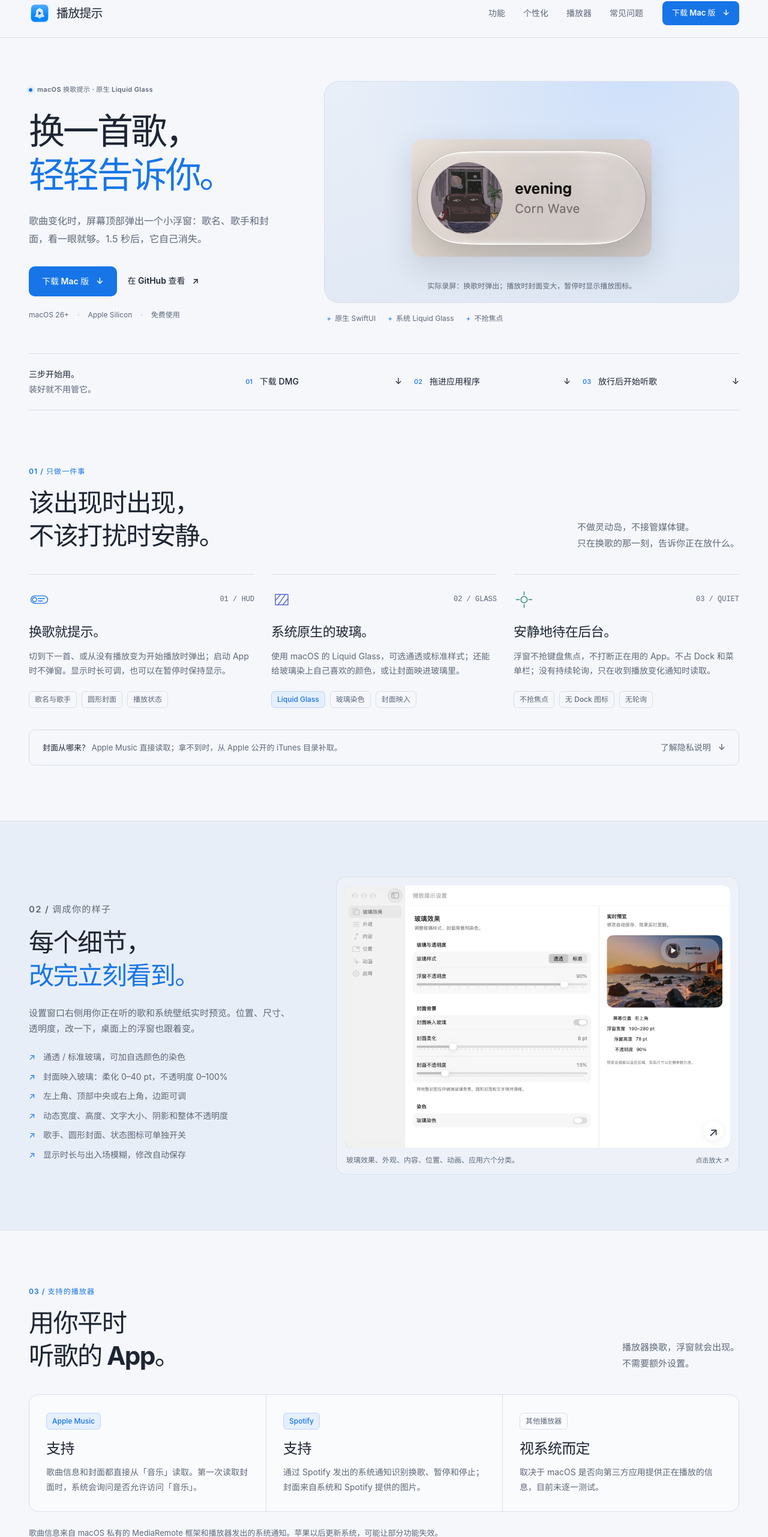
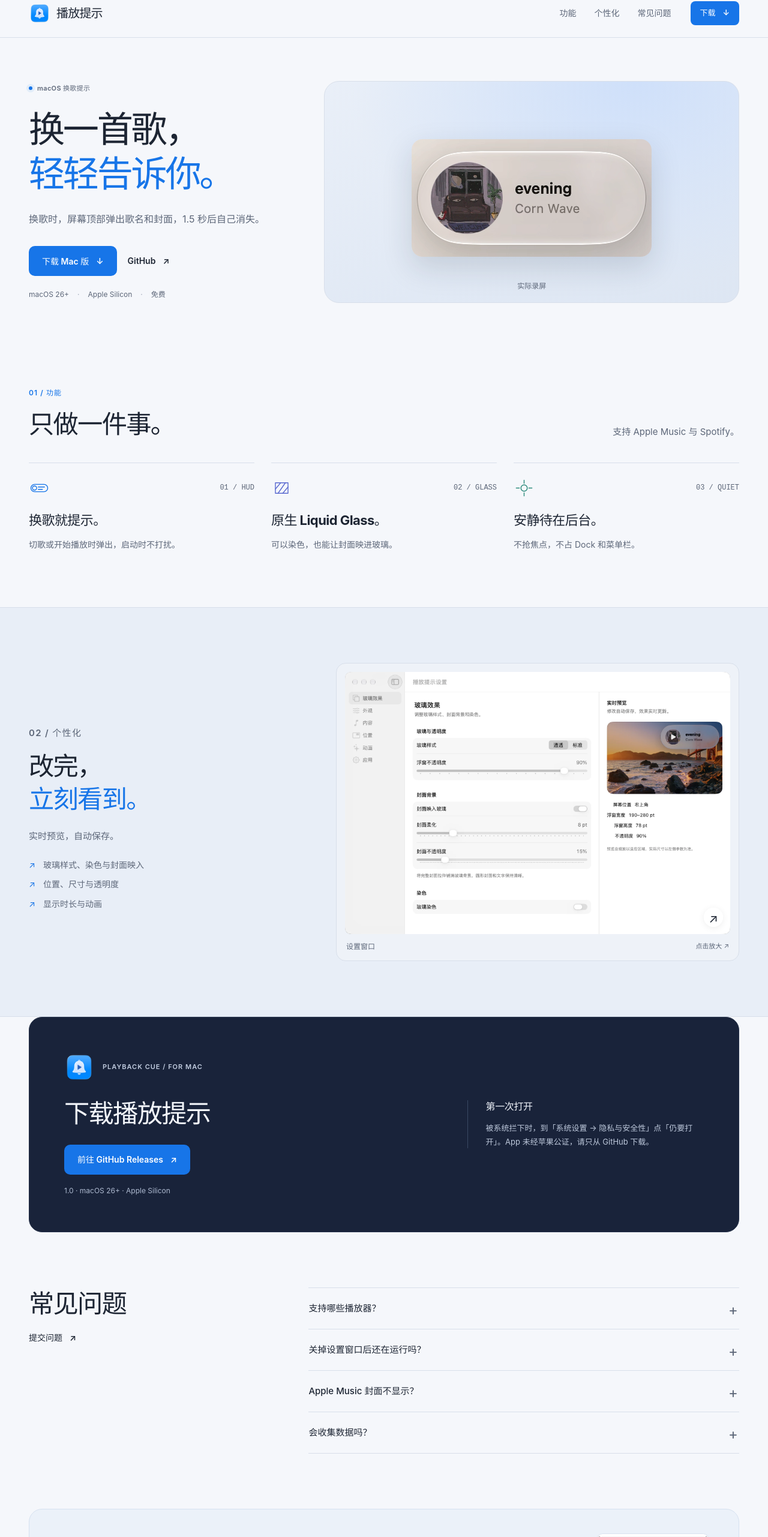
Before and after one commit to Andyshenjx/PlaybackCue-Mac, a plain HTML site: page docs/index.html in a window 1280 px wide. Shown: the part 18-2580 px from the top of the page at 60% size. Drawn offline with Linux system fonts and the light colour scheme; grey boxes are pictures that could not be loaded.

Commit message:
精简网站文案，以录屏和截图为主

```diff
--- a/docs/index.html
+++ b/docs/index.html
@@ -18,8 +18,8 @@
   <meta name="twitter:card" content="summary_large_image">
   <link rel="icon" type="image/png" href="assets/app-icon.png">
   <link rel="apple-touch-icon" href="assets/app-icon.png">
-  <link rel="stylesheet" href="styles.css?v=1.0.1">
-  <script src="site.js?v=1.0.1" defer></script>
+  <link rel="stylesheet" href="styles.css?v=1.0.2">
+  <script src="site.js?v=1.0.2" defer></script>
   <!-- Google Analytics 4 -->
   <script async src="https://www.googletagmanager.com/gtag/js?id=G-EDCEBKFG3F"></script>
   <script>
@@ -55,12 +55,12 @@
   <header class="site-header">
     <nav class="nav shell" aria-label="主导航">
       <a class="brand" href="index.html" aria-label="播放提示 首页" aria-current="page"><img src="assets/app-icon.png" alt="" width="36" height="36"><span>播放<strong>提示</strong></span></a>
-      <div class="nav-links"><a href="#features">功能</a><a href="#settings">个性化</a><a href="#players">播放器</a><a href="#faq">常见问题</a></div>
+      <div class="nav-links"><a href="#features">功能</a><a href="#settings">个性化</a><a href="#faq">常见问题</a></div>
       <div class="nav-actions">
-        <a class="button button-small" href="#download">下载 Mac 版 <span aria-hidden="true">↓</span></a>
+        <a class="button button-small" href="#download">下载 <span aria-hidden="true">↓</span></a>
         <details class="mobile-menu">
           <summary aria-label="网站导航"><span class="menu-lines" aria-hidden="true"></span><span class="visually-hidden">网站导航</span></summary>
-          <div class="mobile-menu-panel"><a href="#features">功能</a><a href="#settings">个性化</a><a href="#players">播放器</a><a href="#faq">常见问题</a><a href="#support">支持开发</a><a href="https://github.com/Andyshenjx/PlaybackCue-Mac">GitHub <span aria-hidden="true">↗</span></a></div>
+          <div class="mobile-menu-panel"><a href="#features">功能</a><a href="#settings">个性化</a><a href="#faq">常见问题</a><a href="https://github.com/Andyshenjx/PlaybackCue-Mac">GitHub <span aria-hidden="true">↗</span></a></div>
         </details>
       </div>
     </nav>
@@ -69,11 +69,11 @@
 
     <section class="hero shell" aria-labelledby="hero-title">
       <div class="hero-copy">
-        <p class="eyebrow"><span class="status-dot" aria-hidden="true"></span>macOS 换歌提示 · 原生 Liquid Glass</p>
+        <p class="eyebrow"><span class="status-dot" aria-hidden="true"></span>macOS 换歌提示</p>
         <h1 id="hero-title">换一首歌，<br><span class="accent">轻轻告诉你。</span></h1>
-        <p class="hero-description">歌曲变化时，屏幕顶部弹出一个小浮窗：歌名、歌手和封面，看一眼就够。1.5 秒后，它自己消失。</p>
-        <div class="hero-actions"><a class="button" href="#download">下载 Mac 版 <span aria-hidden="true">↓</span></a><a class="text-link" href="https://github.com/Andyshenjx/PlaybackCue-Mac">在 GitHub 查看 <span aria-hidden="true">↗</span></a></div>
-        <p class="hero-meta"><span>macOS 26+</span><span>Apple Silicon</span><span>免费使用</span></p>
+        <p class="hero-description">换歌时，屏幕顶部弹出歌名和封面，1.5 秒后自己消失。</p>
+        <div class="hero-actions"><a class="button" href="#download">下载 Mac 版 <span aria-hidden="true">↓</span></a><a class="text-link" href="https://github.com/Andyshenjx/PlaybackCue-Mac">GitHub <span aria-hidden="true">↗</span></a></div>
+        <p class="hero-meta"><span>macOS 26+</span><span>Apple Silicon</span><span>免费</span></p>
       </div>
       <div class="hero-visual">
         <figure class="screenshot hud-shot">
@@ -83,98 +83,68 @@
               <img src="assets/hud-demo-poster.png" alt="换歌时屏幕顶部出现的 Liquid Glass 浮窗，显示圆形封面、歌名 evening 和歌手 Corn Wave" width="400" height="196">
             </video>
           </div>
-          <figcaption><span>实际录屏：换歌时弹出；播放时封面变大，暂停时显示播放图标。</span></figcaption>
+          <figcaption><span>实际录屏</span></figcaption>
         </figure>
-        <div class="native-strip"><span>原生 SwiftUI</span><span>系统 Liquid Glass</span><span>不抢焦点</span></div>
       </div>
     </section>
 
-    <nav class="start-path shell" aria-label="首次使用路径">
-      <p><strong>三步开始用。</strong>装好就不用管它。</p>
-      <div class="path-links">
-        <a href="#download"><span><small>01</small>下载 DMG</span><span aria-hidden="true">↓</span></a>
-        <a href="#download"><span><small>02</small>拖进应用程序</span><span aria-hidden="true">↓</span></a>
-        <a href="#faq"><span><small>03</small>放行后开始听歌</span><span aria-hidden="true">↓</span></a>
-      </div>
-    </nav>
-
     <section class="section shell" id="features" aria-labelledby="features-title">
-      <div class="section-heading"><div><p class="section-kicker">01 / 只做一件事</p><h2 id="features-title">该出现时出现，<br>不该打扰时安静。</h2></div><p>不做灵动岛，不接管媒体键。<br>只在换歌的那一刻，告诉你正在放什么。</p></div>
+      <div class="section-heading"><div><p class="section-kicker">01 / 功能</p><h2 id="features-title">只做一件事。</h2></div><p>支持 Apple Music 与 Spotify。</p></div>
       <div class="workflow-grid">
         <article class="workflow-card">
           <div class="workflow-top"><svg viewBox="0 0 40 40" aria-hidden="true"><rect x="4" y="13" width="32" height="14" rx="7"/><circle cx="11" cy="20" r="4"/><path d="M18 18h12M18 22.5h8"/></svg><span>01 / HUD</span></div>
-          <h3>换歌就提示。</h3><p>切到下一首、或从没有播放变为开始播放时弹出；启动 App 时不弹窗。显示时长可调，也可以在暂停时保持显示。</p>
-          <div class="tags"><span class="tag">歌名与歌手</span><span class="tag">圆形封面</span><span class="tag">播放状态</span></div>
+          <h3>换歌就提示。</h3><p>切歌或开始播放时弹出，启动时不打扰。</p>
         </article>
         <article class="workflow-card">
           <div class="workflow-top"><svg viewBox="0 0 40 40" aria-hidden="true"><path d="M8 10h24v20H8z"/><path d="M13 30 27 10M8 22l10-12M22 30l10-12"/></svg><span>02 / GLASS</span></div>
-          <h3>系统原生的玻璃。</h3><p>使用 macOS 的 Liquid Glass，可选通透或标准样式；还能给玻璃染上自己喜欢的颜色，或让封面映进玻璃里。</p>
-          <div class="tags"><span class="tag tag-accent">Liquid Glass</span><span class="tag">玻璃染色</span><span class="tag">封面映入</span></div>
+          <h3>原生 Liquid Glass。</h3><p>可以染色，也能让封面映进玻璃。</p>
         </article>
         <article class="workflow-card">
           <div class="workflow-top"><svg viewBox="0 0 40 40" aria-hidden="true"><path d="M20 5v6M20 29v6M5 20h6M29 20h6"/><circle cx="20" cy="20" r="6"/></svg><span>03 / QUIET</span></div>
-          <h3>安静地待在后台。</h3><p>浮窗不抢键盘焦点，不打断正在用的 App。不占 Dock 和菜单栏；没有持续轮询，只在收到播放变化通知时读取。</p>
-          <div class="tags"><span class="tag">不抢焦点</span><span class="tag">无 Dock 图标</span><span class="tag">无轮询</span></div>
+          <h3>安静待在后台。</h3><p>不抢焦点，不占 Dock 和菜单栏。</p>
         </article>
       </div>
-      <div class="feature-footnote"><p><strong>封面从哪来？</strong> Apple Music 直接读取；拿不到时，从 Apple 公开的 iTunes 目录补取。</p><a class="text-link" href="#faq">了解隐私说明 <span aria-hidden="true">↓</span></a></div>
     </section>
 
     <section class="personalize-section section" id="settings" aria-labelledby="settings-title">
       <div class="shell">
         <div class="showcase">
-          <div class="showcase-copy"><p class="section-kicker">02 / 调成你的样子</p><h2 id="settings-title">每个细节，<br><span class="accent">改完立刻看到。</span></h2><p>设置窗口右侧用你正在听的歌和系统壁纸实时预览。位置、尺寸、透明度，改一下，桌面上的浮窗也跟着变。</p>
-            <ul class="check-list"><li>通透 / 标准玻璃，可加自选颜色的染色</li><li>封面映入玻璃：柔化 0–40 pt，不透明度 0–100%</li><li>左上角、顶部中央或右上角，边距可调</li><li>动态宽度、高度、文字大小、阴影和整体不透明度</li><li>歌手、圆形封面、状态图标可单独开关</li><li>显示时长与出入场模糊，修改自动保存</li></ul>
+          <div class="showcase-copy"><p class="section-kicker">02 / 个性化</p><h2 id="settings-title">改完，<br><span class="accent">立刻看到。</span></h2><p>实时预览，自动保存。</p>
+            <ul class="check-list"><li>玻璃样式、染色与封面映入</li><li>位置、尺寸与透明度</li><li>显示时长与动画</li></ul>
           </div>
           <div class="showcase-media">
             <figure class="screenshot">
-              <a class="image-link" href="assets/settings.png" data-preview="assets/settings.png" data-caption="设置窗口与实时预览" aria-label="放大查看：设置窗口与实时预览">
+              <a class="image-link" href="assets/settings.png" data-preview="assets/settings.png" data-caption="设置窗口" aria-label="放大查看：设置窗口">
                 <img src="assets/settings.png" alt="播放提示的设置窗口：左侧分类、中间玻璃效果选项、右侧浮窗实时预览" width="2000" height="1360" loading="lazy" decoding="async">
                 <span class="image-zoom" aria-hidden="true">↗</span>
               </a>
-              <figcaption><span>玻璃效果、外观、内容、位置、动画、应用六个分类。</span><span class="zoom-label" aria-hidden="true">点击放大 ↗</span></figcaption>
+              <figcaption><span>设置窗口</span><span class="zoom-label" aria-hidden="true">点击放大 ↗</span></figcaption>
             </figure>
           </div>
         </div>
       </div>
     </section>
 
-    <section class="section shell" id="players" aria-labelledby="players-title">
-      <div class="section-heading"><div><p class="section-kicker">03 / 支持的播放器</p><h2 id="players-title">用你平时<br>听歌的 App。</h2></div><p>播放器换歌，浮窗就会出现。<br>不需要额外设置。</p></div>
-      <div class="device-summary">
-        <article><span class="tag tag-accent">Apple Music</span><h3>支持</h3><p>歌曲信息和封面都直接从「音乐」读取。第一次读取封面时，系统会询问是否允许访问「音乐」。</p></article>
-        <article><span class="tag tag-accent">Spotify</span><h3>支持</h3><p>通过 Spotify 发出的系统通知识别换歌、暂停和停止；封面来自系统和 Spotify 提供的图片。</p></article>
-        <article><span class="tag">其他播放器</span><h3>视系统而定</h3><p>取决于 macOS 是否向第三方应用提供正在播放的信息，目前未逐一测试。</p></article>
-      </div>
-      <p class="section-note">歌曲信息来自 macOS 私有的 MediaRemote 框架和播放器发出的系统通知。苹果以后更新系统，可能让部分功能失效。</p>
-    </section>
-
     <section class="download-section shell" id="download" aria-labelledby="download-title">
-      <div class="download-copy"><div class="download-title"><img src="assets/app-icon.png" alt="" width="50" height="50" loading="lazy"><p class="section-kicker">PLAYBACK CUE / FOR MAC</p></div><h2 id="download-title">下一首歌，<br>换个方式出场。</h2><p>下载 DMG，把「播放提示」拖进「应用程序」文件夹。</p><a class="button" href="https://github.com/Andyshenjx/PlaybackCue-Mac/releases/latest">前往 GitHub Releases <span aria-hidden="true">↗</span></a><p class="download-meta">macOS 26 或更新版本 · Apple Silicon Mac · 1.0</p></div>
+      <div class="download-copy"><div class="download-title"><img src="assets/app-icon.png" alt="" width="50" height="50" loading="lazy"><p class="section-kicker">PLAYBACK CUE / FOR MAC</p></div><h2 id="download-title">下载播放提示</h2><a class="button" href="https://github.com/Andyshenjx/PlaybackCue-Mac/releases/latest">前往 GitHub Releases <span aria-hidden="true">↗</span></a><p class="download-meta">1.0 · macOS 26+ · Apple Silicon</p></div>
       <div class="download-notes"><h3>第一次打开</h3>
-        <ol>
-          <li>双击「播放提示」，如果系统提示无法验证开发者，先点「完成」。</li>
-          <li>打开「系统设置 → 隐私与安全性」，在页面下方点「仍要打开」。</li>
-          <li>之后会出现设置窗口；关掉它，App 继续在后台工作。</li>
-        </ol>
-        <p>当前版本没有 Developer ID 签名和苹果公证，请只从本项目的 GitHub Releases 下载。</p>
+        <p>被系统拦下时，到「系统设置 → 隐私与安全性」点「仍要打开」。App 未经苹果公证，请只从 GitHub 下载。</p>
       </div>
     </section>
 
     <section class="faq-section section shell" id="faq" aria-labelledby="faq-title">
-      <div class="faq-intro"><p class="section-kicker">开始前的小问题</p><h2 id="faq-title">想再确认一下？</h2><p>没找到答案的话，可以在 GitHub 提交 Issue。</p><a class="text-link" href="https://github.com/Andyshenjx/PlaybackCue-Mac/issues">提交问题 <span aria-hidden="true">↗</span></a></div>
+      <div class="faq-intro"><h2 id="faq-title">常见问题</h2><a class="text-link" href="https://github.com/Andyshenjx/PlaybackCue-Mac/issues">提交问题 <span aria-hidden="true">↗</span></a></div>
       <div class="accordion">
-        <details><summary>关掉设置窗口后，App 还在运行吗？</summary><p>在。播放提示不在 Dock 和菜单栏显示图标，关掉设置窗口后继续在后台监听换歌。想再改设置，在「应用程序」或启动台里重新打开它即可；要彻底退出，在设置的「应用」分类里点「退出播放提示」。</p></details>
-        <details><summary>为什么打开时提示无法验证开发者？</summary><p>当前版本没有 Developer ID 签名和苹果公证。确认是从本项目 GitHub Releases 下载的后，到「系统设置 → 隐私与安全性」里点「仍要打开」。</p></details>
-        <details><summary>Apple Music 的封面不显示怎么办？</summary><p>播放提示需要读取「音乐」才能拿到封面。如果之前拒绝过权限，到「系统设置 → 隐私与安全性 → 自动化」里，允许「播放提示」访问「音乐」。拿不到时，App 也会尝试从 iTunes 目录补取。</p></details>
-        <details><summary>会联网或收集数据吗？</summary><p>不收集、不上传使用数据，没有统计代码。只有在播放器提供不了封面时，才会用歌名、歌手、专辑（或歌曲 ID）查询 Apple 公开的 iTunes 目录（itunes.apple.com）下载封面图片。</p></details>
-        <details><summary>Intel Mac 或旧版 macOS 能用吗？</summary><p>不能。当前安装包只支持 Apple Silicon Mac，并需要 macOS 26 或更新版本（Liquid Glass 需要新系统）。</p></details>
+        <details><summary>支持哪些播放器？</summary><p>Apple Music 和 Spotify。其他播放器取决于系统，未逐一测试。</p></details>
+        <details><summary>关掉设置窗口后还在运行吗？</summary><p>在，它在后台工作。重新打开 App 可再次设置，在「应用」分类里可以退出。</p></details>
+        <details><summary>Apple Music 封面不显示？</summary><p>到「系统设置 → 隐私与安全性 → 自动化」，允许它访问「音乐」。</p></details>
+        <details><summary>会收集数据吗？</summary><p>不会。只在拿不到封面时，向 Apple 的 iTunes 目录查询封面图片。</p></details>
       </div>
     </section>
 
     <section class="support-section shell" id="support" aria-labelledby="support-title">
-      <div class="support-copy"><p class="section-kicker">让工具继续变好</p><h2 id="support-title">喜欢它，欢迎支持开发。</h2><p>分享使用体验、提交问题，或在 GitHub 留下一颗 Star，都能帮助项目继续完善。你也可以通过赞赏支持这个独立项目，赞赏不影响任何功能。</p><a class="text-link" href="https://github.com/Andyshenjx/PlaybackCue-Mac">在 GitHub 关注项目 <span aria-hidden="true">↗</span></a><p class="support-small">感谢每一份反馈与支持。</p></div>
-      <figure class="support-code"><a class="image-link" href="assets/andy-support.jpg" data-preview="assets/andy-support.jpg" data-caption="支持 Andyshenjx 的独立开发" aria-label="放大查看赞赏码"><img src="assets/andy-support.jpg" alt="Andyshenjx 的微信赞赏码，点击可放大查看" width="1152" height="1152" loading="lazy" decoding="async"><span class="image-zoom" aria-hidden="true">↗</span></a><figcaption>微信扫一扫 · 点击可放大</figcaption></figure>
+      <div class="support-copy"><h2 id="support-title">喜欢的话，欢迎支持。</h2><p>赞赏自愿，不影响任何功能。</p><a class="text-link" href="https://github.com/Andyshenjx/PlaybackCue-Mac">给项目点个 Star <span aria-hidden="true">↗</span></a></div>
+      <figure class="support-code"><a class="image-link" href="assets/andy-support.jpg" data-preview="assets/andy-support.jpg" data-caption="支持 Andyshenjx 的独立开发" aria-label="放大查看赞赏码"><img src="assets/andy-support.jpg" alt="Andyshenjx 的微信赞赏码，点击可放大查看" width="1152" height="1152" loading="lazy" decoding="async"><span class="image-zoom" aria-hidden="true">↗</span></a><figcaption>微信扫一扫</figcaption></figure>
     </section>
 
   </main>
@@ -182,10 +152,10 @@
   <footer class="footer shell">
     <div class="footer-top">
       <a class="brand" href="index.html"><img src="assets/app-icon.png" alt="" width="32" height="32"><span>播放<strong>提示</strong></span></a>
-      <nav aria-label="页脚导航"><a href="https://github.com/Andyshenjx/PlaybackCue-Mac">GitHub ↗</a><a href="https://github.com/Andyshenjx/PlaybackCue-Mac/releases/latest">下载 ↗</a><a href="https://github.com/Andyshenjx/PlaybackCue-Mac/issues">问题反馈 ↗</a><a href="#support">支持开发</a></nav>
+      <nav aria-label="页脚导航"><a href="https://github.com/Andyshenjx/PlaybackCue-Mac">GitHub ↗</a><a href="https://github.com/Andyshenjx/PlaybackCue-Mac/issues">问题反馈 ↗</a></nav>
     </div>
-    <p>Made by <a href="https://github.com/Andyshenjx">Andyshenjx</a> <span aria-hidden="true">·</span> 免费使用，本项目只发布安装包。</p>
-    <p class="legal">软件按「原样」提供，不附带任何担保。Apple Music、Spotify 等名称归各自权利人所有，本项目与它们无关联。本网站使用 Google Analytics 统计访问情况；App 本身不含任何统计代码。</p>
+    <p>Made by <a href="https://github.com/Andyshenjx">Andyshenjx</a> <span aria-hidden="true">·</span> 软件按「原样」提供。</p>
+    <p class="legal">本网站使用 Google Analytics 统计访问；App 不含统计代码。Apple Music、Spotify 归各自权利人所有。</p>
   </footer>
   <dialog class="lightbox" aria-labelledby="lightbox-caption">
     <div class="lightbox-toolbar"><p id="lightbox-caption">应用截图</p><div class="lightbox-actions"><a class="lightbox-original" href="assets/settings.png" target="_blank" rel="noopener noreferrer">查看原图 ↗</a><button class="lightbox-close" type="button" aria-label="关闭放大图片">关闭 <span aria-hidden="true">×</span></button></div></div>
--- a/docs/styles.css
+++ b/docs/styles.css
@@ -553,3 +553,7 @@ tbody tr:last-child > * { border-bottom: 0; }
 .lightbox { border-color: #c3cddc; }
 .lightbox::backdrop { background: #101828bc; }
 @media (max-width: 640px) { .download-notes { border-top-color: #3a4864; } }
+/* Lean copy: tighter spacing where paragraphs were removed */
+.faq-intro .text-link { margin-top: 18px; }
+.download-copy h2 + .button { margin-top: 24px; }
+.support-copy h2 + p { margin-top: 12px; }
```
